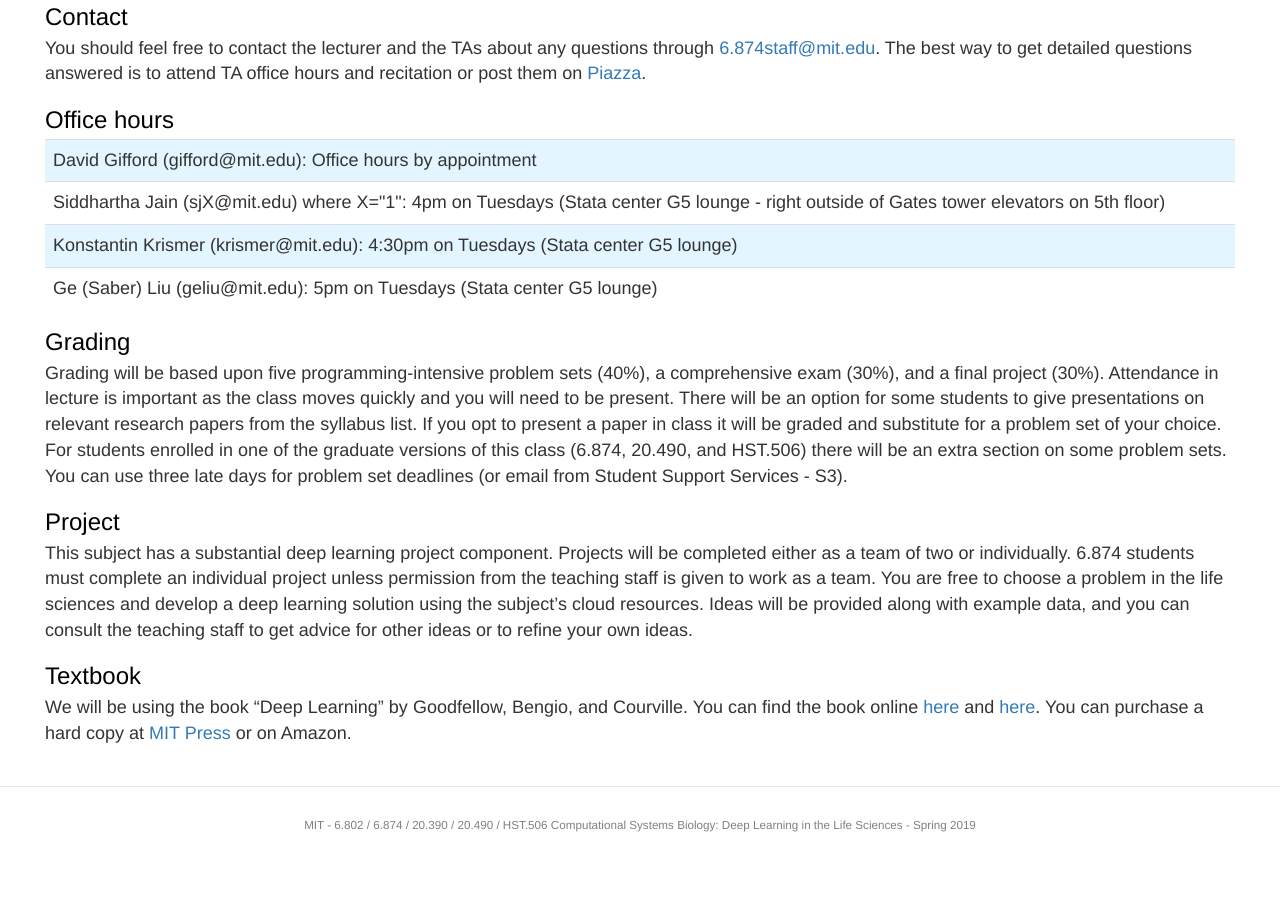
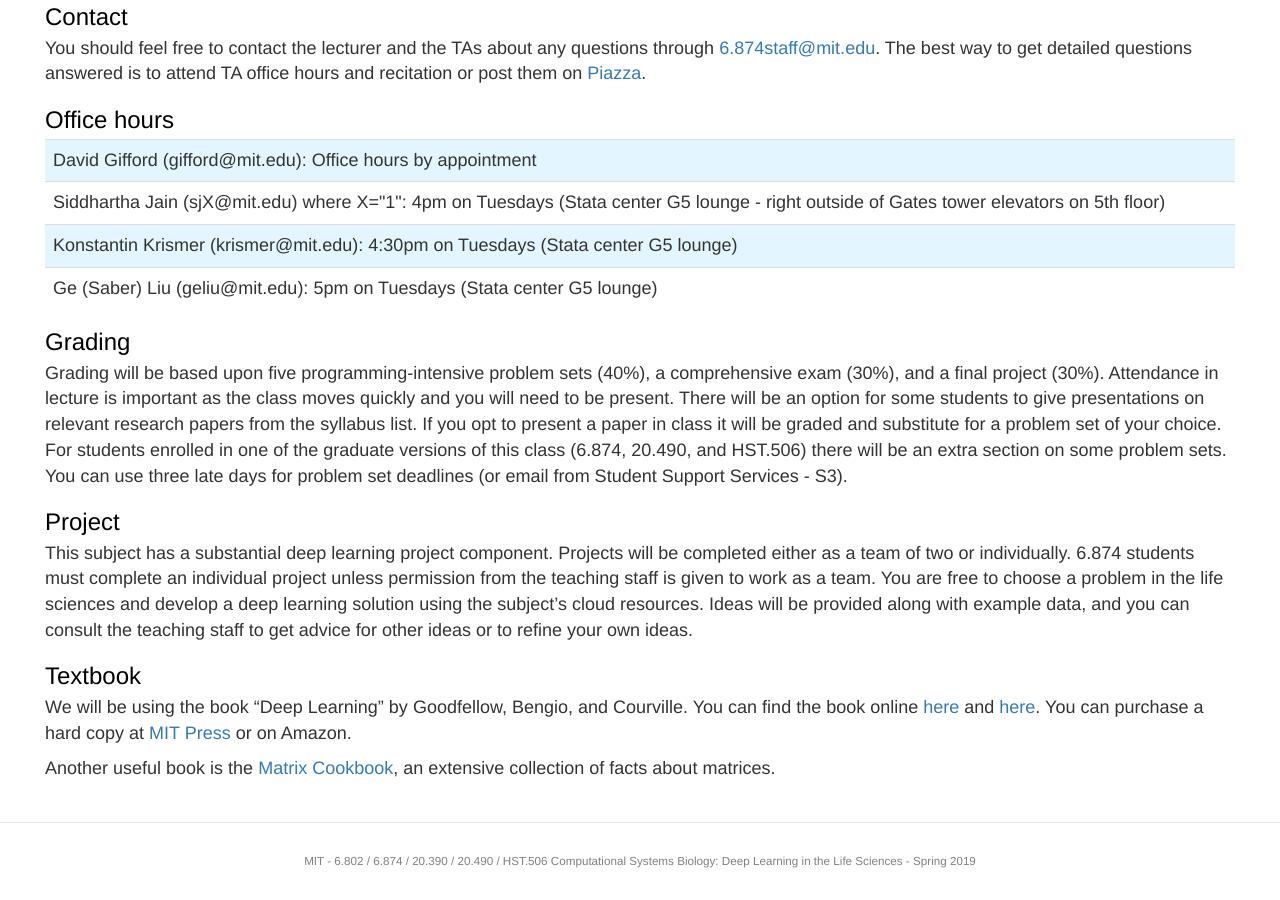
Before and after one commit to mit6874/mit6874.github.io, a Jekyll site: the page built from index.html, in a window 1280 px wide and 900 px high, scrolled down 3375 px. Built offline with Jekyll 4.4.1, drawn with Linux system fonts in a browser that asks for light colours; nearby versions of some CDN libraries; before the commit the page ends 4239 px from its top, so only the background shows below that.

Commit message:
Add matrix cookbook

```diff
--- a/index.html
+++ b/index.html
@@ -471,5 +471,6 @@ layout: default
 
     <h2 class="module-header">Textbook</h2>
     <p>We will be using the book “Deep Learning” by Goodfellow, Bengio, and Courville. You can find the book online <a target="_blank" href="http://deeplearningbook.org">here</a> and <a target="_blank" href="https://github.com/janishar/mit-deep-learning-book-pdf">here</a>. You can purchase a hard copy at <a target="_blank" href="https://mitpress.mit.edu/books/deep-learning">MIT Press</a> or on Amazon.</p>
+    <p>Another useful book is the <a href="../assets/matrix-cookbook.pdf">Matrix Cookbook</a>, an extensive collection of facts about matrices.</p>
   </div>
 </div>
```
Also changed, not shown: 1 other file.
